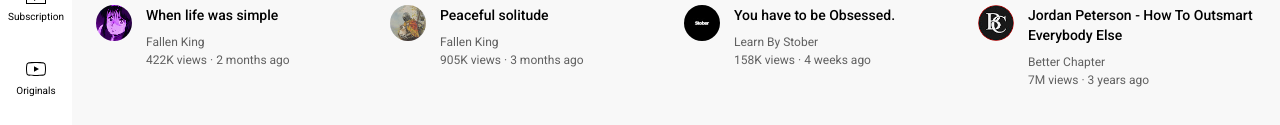
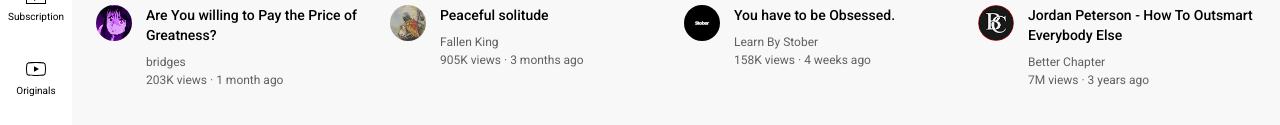
Before and after one commit to iabdi328/youtubeui, a plain HTML site: page index.html in a window 1280 px wide. Shown: the part 243-368 px from the top of the page. Drawn offline with Linux system fonts and the light colour scheme.

Commit message:
youtube ui

```diff
--- a/index.html
+++ b/index.html
@@ -147,9 +147,9 @@
             <img class="profile-picture" src="imgs/channels4_profile (1).jpg">
           </div>
           <div class="video-info">
-            <p class="video-title">When life was simple</p>
-            <p class="video-author">Fallen King</p>
-            <p class="video-stats">422K views &#183; 2 months ago</p>
+            <p class="video-title">Are You willing to Pay the Price of Greatness?</p>
+            <p class="video-author">bridges</p>
+            <p class="video-stats">203K views &#183; 1 month ago</p>
           </div>
         </div>
       </div>
```
